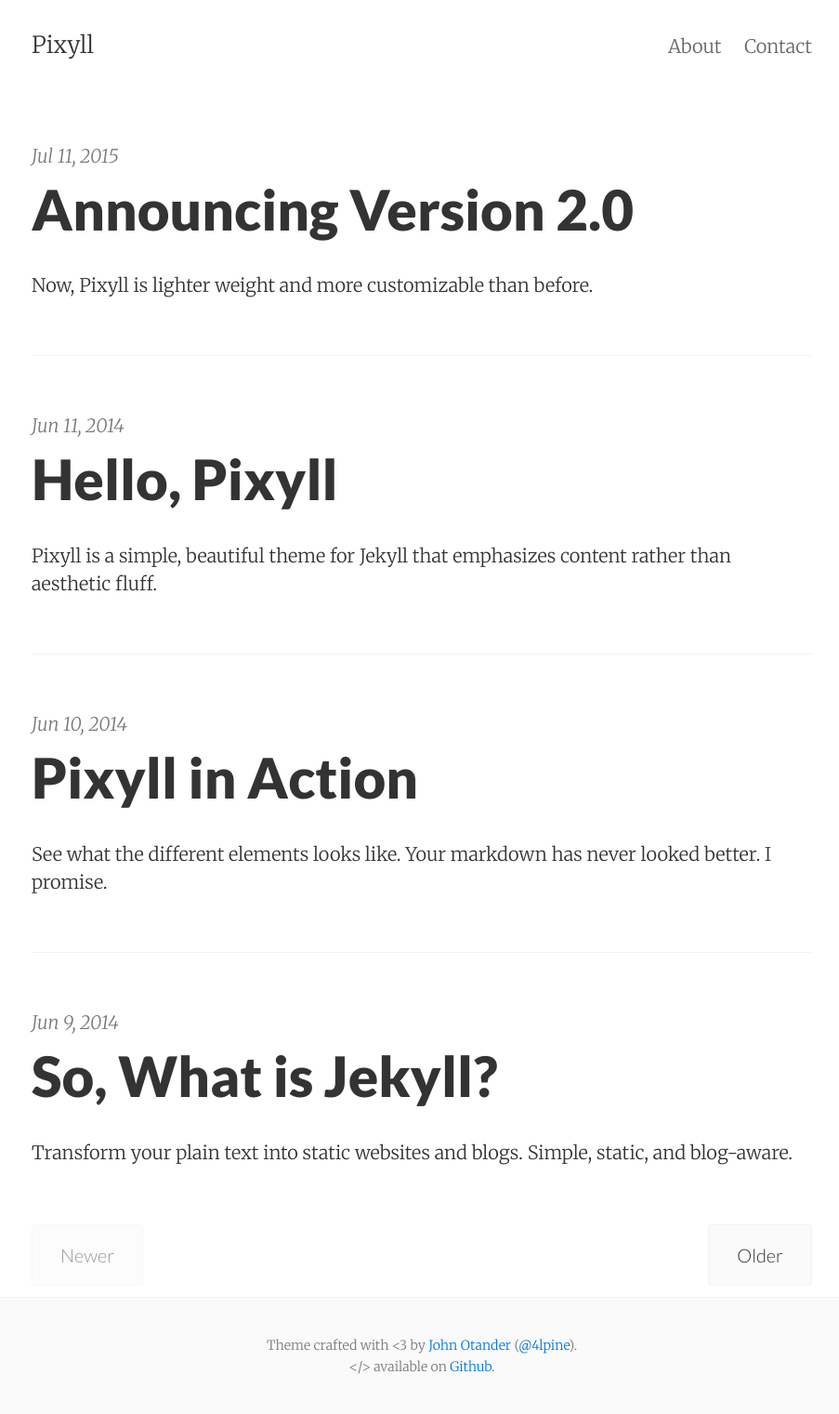
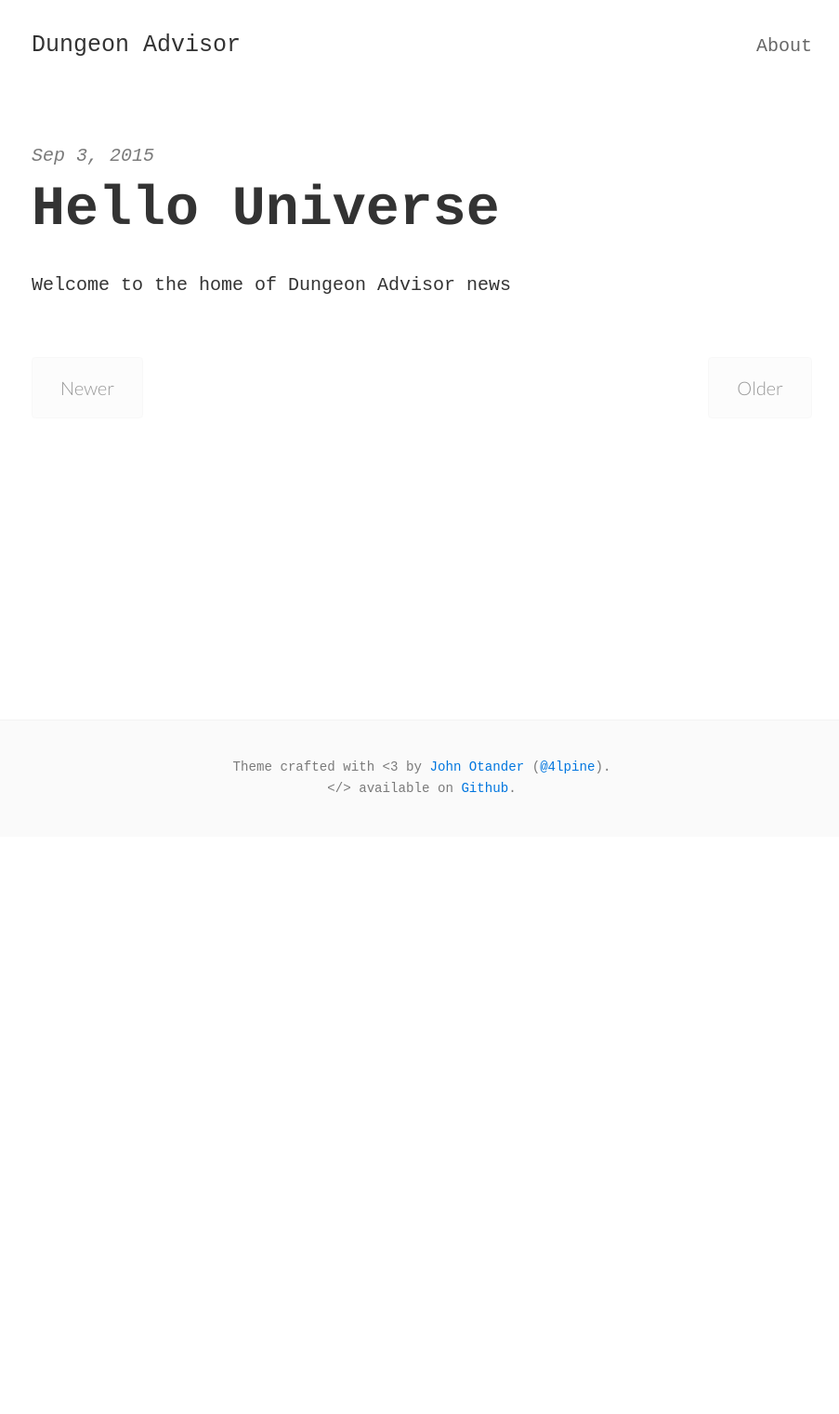
Before and after one commit to royletron/dungeon-advisor, a Jekyll site: the page built from index.html, in a window 1280 px wide. Shown: the whole page at 93% size, without its empty margins (186-1089 px from the left). Built offline with Jekyll 4.4.1, drawn with Linux system fonts in a browser that asks for light colours; nearby versions of some CDN libraries; the list of posts is cut into pages by our own code; after the commit the page ends 900 px from its top, so only the background shows below that.

Commit message:
Getting the content just right

```diff
--- a/_config.yml
+++ b/_config.yml
@@ -1,10 +1,10 @@
 # Site settings
-title:       Pixyll
-email:       your_email@example.com
-author:      John Otander
-description: "A simple, beautiful theme for Jekyll that emphasizes content rather than aesthetic fluff."
+title:       Dungeon Advisor
+email:       royletron@gmail.com
+author:      Royletron
+description: "The only place for your Dungeon Advisor development news."
 baseurl:     ""
-url:         "http://pixyll.com"
+url:         "http://royletron.github.io/dungeon-advisor"
 date_format: "%b %-d, %Y"
 
 # Google services
@@ -22,10 +22,10 @@
 disqus_shortname:
 
 # Social icons
-github_username:
+github_username: royletron
 bitbucket_username:
 stackoverflow_id:
-twitter_username:
+twitter_username: royletron
 google_plus_id:
 linkedin_username:
 angellist_username:
@@ -35,15 +35,15 @@
 flattr_button:
 
 # Post sharing icons
-show_sharing_icons: false
+show_sharing_icons: true
 share_text: 'Share this post!'
 # Change to 'true' to enable individual icons
-share_facebook: false
-share_twitter: false
+share_facebook: true
+share_twitter: true
 share_googleplus: false
 share_linkedin: false
 share_digg: false
-share_tumblr: false
+share_tumblr: true
 share_reddit: false
 share_stumbleupon: false
 share_hackernews: false
--- a/_includes/navigation.html
+++ b/_includes/navigation.html
@@ -1,2 +1 @@
 <a href="{{ site.baseurl }}/about/">About</a>
-<a href="{{ site.baseurl }}/contact/">Contact</a>
--- a/_posts/2014-06-09-so-what-is-jekyll.md
+++ /dev/null
@@ -1,17 +0,0 @@
----
-layout:     post
-title:      So, What is Jekyll?
-date:       2014-06-09 12:32:18
-summary:    Transform your plain text into static websites and blogs. Simple, static, and blog-aware.
-categories: jekyll pixyll
----
-
-Jekyll is a tool for transforming your plain text into static websites and
-blogs. It is simple, static, and blog-aware. Jekyll uses the
-[Liquid](http://docs.shopify.com/themes/liquid-basics) templating
-language and has builtin [Markdown](http://daringfireball.net/projects/markdown/)
-and [Textile](http://en.wikipedia.org/wiki/Textile_(markup_language)) support.
-
-It also ties in nicely to [Github Pages](https://pages.github.com/).
-
-Learn more about Jekyll on their [website](http://jekyllrb.com/).
--- a/_posts/2014-06-10-see-pixyll-in-action.md
+++ /dev/null
@@ -1,126 +0,0 @@
----
-layout:     post
-title:      Pixyll in Action
-date:       2014-06-10 12:31:19
-summary:    See what the different elements looks like. Your markdown has never looked better. I promise.
-categories: jekyll pixyll
----
-
-There is a significant amount of subtle, yet precisely calibrated, styling to ensure
-that your content is emphasized while still looking aesthetically pleasing.
-
-All links are easy to [locate and discern](#), yet don't detract from the harmony
-of a paragraph. The _same_ goes for italics and __bold__ elements. Even the the strikeout
-works if <del>for some reason you need to update your post</del>. For consistency's sake,
-<ins>The same goes for insertions</ins>, of course.
-
-### Code, with syntax highlighting
-
-Here's an example of some ruby code with line anchors.
-
-{% highlight ruby lineanchors %}
-# The most awesome of classes
-class Awesome < ActiveRecord::Base
-  include EvenMoreAwesome
-
-  validates_presence_of :something
-  validates :email, email_format: true
-
-  def initialize(email, name = nil)
-    self.email = email
-    self.name = name
-    self.favorite_number = 12
-    puts 'created awesomeness'
-  end
-
-  def email_format
-    email =~ /\S+@\S+\.\S+/
-  end
-end
-{% endhighlight %}
-
-Here's some CSS:
-
-{% highlight css %}
-.foobar {
-  /* Named colors rule */
-  color: tomato;
-}
-{% endhighlight %}
-
-Here's some JavaScript:
-
-{% highlight js %}
-var isPresent = require('is-present')
-
-module.exports = function doStuff(things) {
-  if (isPresent(things)) {
-    doOtherStuff(things)
-  }
-}
-{% endhighlight %}
-
-Here's some HTML:
-
-{% highlight html %}
-<div class="m0 p0 bg-blue white">
-  <h3 class="h1">Hello, world!</h3>
-</div>
-{% endhighlight %}
-
-# Headings!
-
-They're responsive, and well-proportioned (in `padding`, `line-height`, `margin`, and `font-size`).
-They also heavily rely on the awesome utility, [BASSCSS](http://www.basscss.com/).
-
-##### They draw the perfect amount of attention
-
-This allows your content to have the proper informational and contextual hierarchy. Yay.
-
-### There are lists, too
-
-  * Apples
-  * Oranges
-  * Potatoes
-  * Milk
-
-  1. Mow the lawn
-  2. Feed the dog
-  3. Dance
-
-### Images look great, too
-
-![desk](https://cloud.githubusercontent.com/assets/1424573/3378137/abac6d7c-fbe6-11e3-8e09-55745b6a8176.png)
-
-_![desk](https://cloud.githubusercontent.com/assets/1424573/3378137/abac6d7c-fbe6-11e3-8e09-55745b6a8176.png)_
-
-
-### There are also pretty colors
-
-Also the result of [BASSCSS](http://www.basscss.com/), you can <span class="bg-dark-gray white">highlight</span> certain components
-of a <span class="red">post</span> <span class="mid-gray">with</span> <span class="green">CSS</span> <span class="orange">classes</span>.
-
-I don't recommend using blue, though. It looks like a <span class="blue">link</span>.
-
-### Stylish blockquotes included
-
-You can use the markdown quote syntax, `>` for simple quotes.
-
-> Lorem ipsum dolor sit amet, consectetur adipiscing elit. Suspendisse quis porta mauris.
-
-However, you need to inject html if you'd like a citation footer. I will be working on a way to
-hopefully sidestep this inconvenience.
-
-<blockquote>
-  <p>
-    Perfection is achieved, not when there is nothing more to add, but when there is nothing left to take away.
-  </p>
-  <footer><cite title="Antoine de Saint-Exupéry">Antoine de Saint-Exupéry</cite></footer>
-</blockquote>
-
-### There's more being added all the time
-
-Checkout the [Github repository](https://github.com/johnotander/pixyll) to request,
-or add, features.
-
-Happy writing.
--- a/_posts/2014-06-11-welcome-to-pixyll.markdown
+++ /dev/null
@@ -1,26 +0,0 @@
----
-layout:     post
-title:      Hello, Pixyll
-date:       2014-06-11 15:31:19
-summary:    Pixyll is a simple, beautiful theme for Jekyll that emphasizes content rather than aesthetic fluff.
-categories: jekyll pixyll
----
-
-Hello.
-
-Pixyll is a simple, beautiful theme for Jekyll that emphasizes content rather than aesthetic fluff. It's mobile _first_, fluidly responsive, and delightfully lightweight.
-
-It's pretty minimal, but leverages large type and drastic contrast to make a statement, on all devices.
-
-<blockquote>
-  <p>
-    Perfection is achieved, not when there is nothing more to add, but when there is nothing left to take away.
-  </p>
-  <footer><cite title="Antoine de Saint-Exupéry">Antoine de Saint-Exupéry</cite></footer>
-</blockquote>
-
-## Where is it?
-
-Checkout the [Github repository](https://github.com/johnotander/pixyll) to download it, request a feature, or report a bug.
-
-It's free, and open source ([MIT](http://opensource.org/licenses/MIT)).
--- a/_posts/2015-07-11-announcing-pixyll-version-2.md
+++ /dev/null
@@ -1,16 +0,0 @@
----
-layout:     post
-title:      Announcing Version 2.0
-date:       2015-07-11
-summary:    Now, Pixyll is lighter weight and more customizable than before.
-categories: jekyll pixyll
----
-
-In an effort to make Pixyll easier to customize and more aesthetically pleasing, we've release version `2.0`.
-
-Pixyll now features:
-
-* Line anchors in code blocks and new syntax highlighting
-* A customizable variables file
-* Modular, and lighter weight CSS
-* No more `max-width` media queries
--- /dev/null
+++ b/_posts/2015-09-03-hello-universe.md
@@ -0,0 +1,25 @@
+---
+layout:     post
+title:      Hello Universe
+date:       2015-09-03 11:21:29
+summary:    Welcome to the home of Dungeon Advisor news
+categories: welcome
+---
+
+So I thought it would be a great idea to have a go at this years JS13k challenge - where you produce a game that is less than 13kb in size - and this is my entry.
+
+### Yeah, but what is it?
+
+Well it's called `Dungeon Advisor` and the roles of the standard dungeon roguelike have been reversed, meaning you are resonsible for delivering a compelling dungeon rogue experience.
+
+### How?
+
+You have a few tools at your disposal, you can create rooms in your dungeon that cater to certain needs. You can stick enemies in certain rooms that your heroes can take on, and provide services like inn's, hospitals and all sorts for your guests to enjoy (and hopefully blow some cash on). At the end of a heroes journey they will give you a Trip Advisor style review, where stars mean points and points means respect.
+
+### Ok so bad-ass 3D Dungeon-Keeper inspired graphics right?
+
+Not quite - this has to squeeze into a 13kb zip file, so instead of high quality 3d models or sprites I decided to go with... *ASCII*
+
+### Oh-noes
+
+Oh-yesses more like, look at this highly detailed Inn:
--- a/_sass/_variables.scss
+++ b/_sass/_variables.scss
@@ -1,9 +1,9 @@
 // Typography
 $base-font-size: 14px !default;
 $bold-font-weight: bold !default;
-$font-family: 'Merriweather', 'PT Serif', Georgia, 'Times New Roman', serif !default;
+$font-family: 'Courier New', monospace !default;
 $line-height: 1.5 !default;
-$heading-font-family: 'Lato', 'Helvetica Neue', Helvetica, sans-serif !default;
+$heading-font-family: 'Courier', monospace !default;
 $heading-font-weight: 900 !default;
 $heading-line-height: 1.25 !default;
 $monospace-font-family: 'Source Code Pro', Consolas, monospace !default;
--- a/about.md
+++ b/about.md
@@ -1,6 +1,6 @@
 ---
 layout: page
-title: About Pixyll
+title: About Dungeon Advisor
 permalink: /about/
 ---
 
```
Also changed, not shown: _posts/2014-06-08-pixyll-has-pagination.md (deleted, +0 -9 lines), contact.html (deleted, +0 -16 lines).
